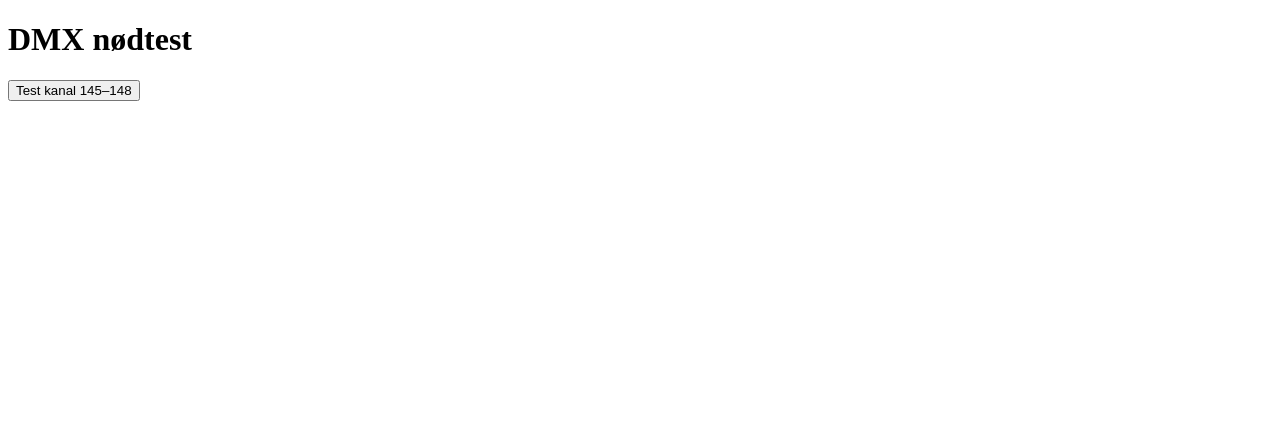
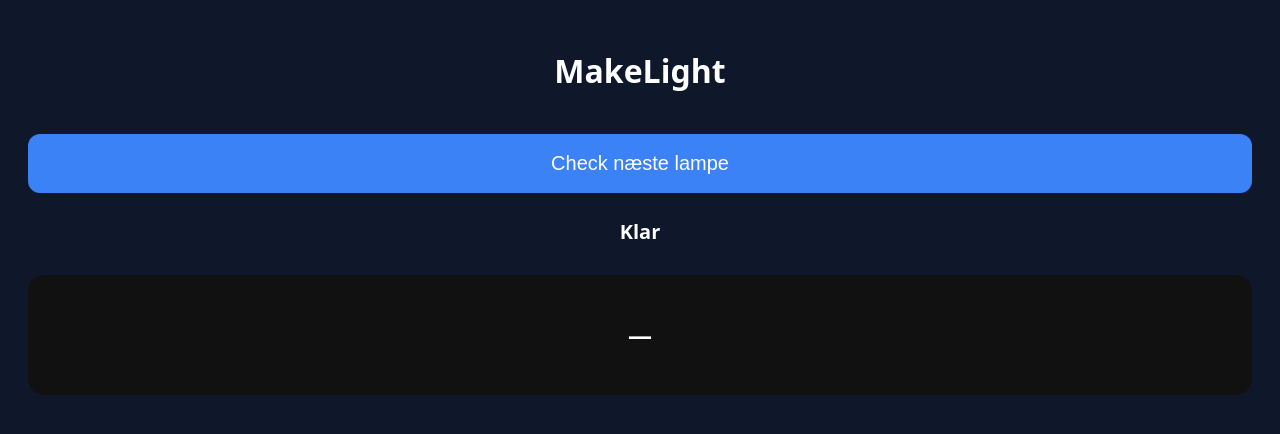
Before and after one commit to andreashejslet/MakeLight, a plain HTML site: page index.html in a window 1280 px wide. Drawn offline with Linux system fonts and the light colour scheme.

Commit message:
Update index.html
Nu med DMx starkanal på hver lampe når de testes

```diff
--- a/index.html
+++ b/index.html
@@ -1,17 +1,67 @@
 <!DOCTYPE html>
-<html>
+<html lang="da">
 <head>
-  <meta charset="utf-8">
-  <title>MakeLight – DMX test</title>
+  <meta charset="UTF-8" />
+  <meta name="viewport" content="width=device-width, initial-scale=1.0"/>
+  <title>MakeLight – Check Flow</title>
+
+  <style>
+    body {
+      background:#0f172a;
+      color:white;
+      font-family:system-ui;
+      padding:20px;
+      text-align:center;
+    }
+
+    button {
+      width:100%;
+      padding:18px;
+      font-size:20px;
+      border-radius:12px;
+      border:none;
+      background:#3b82f6;
+      color:white;
+      margin-top:20px;
+    }
+
+    #fixtureName {
+      margin-top:25px;
+      font-size:20px;
+      font-weight:600;
+    }
+
+    #dmxInfo {
+      margin-top:6px;
+      font-size:15px;
+      opacity:0.7;
+    }
+
+    #status {
+      margin-top:30px;
+      height:120px;
+      border-radius:16px;
+      display:flex;
+      align-items:center;
+      justify-content:center;
+      font-size:24px;
+      font-weight:bold;
+      background:#111;
+    }
+  </style>
 </head>
+
 <body>
 
-<h1>DMX nødtest</h1>
+  <h1>MakeLight</h1>
 
-<button onclick="testChannels145_148()">
-  Test kanal 145–148
-</button>
+  <button onclick="startCheck()">Check næste lampe</button>
 
-<script src="app.js"></script>
+  <div id="fixtureName">Klar</div>
+  <div id="dmxInfo"></div>
+  <div id="status">—</div>
+
+  <script src="fixtures.js"></script>
+  <script src="app.js"></script>
 </body>
 </html>
```
